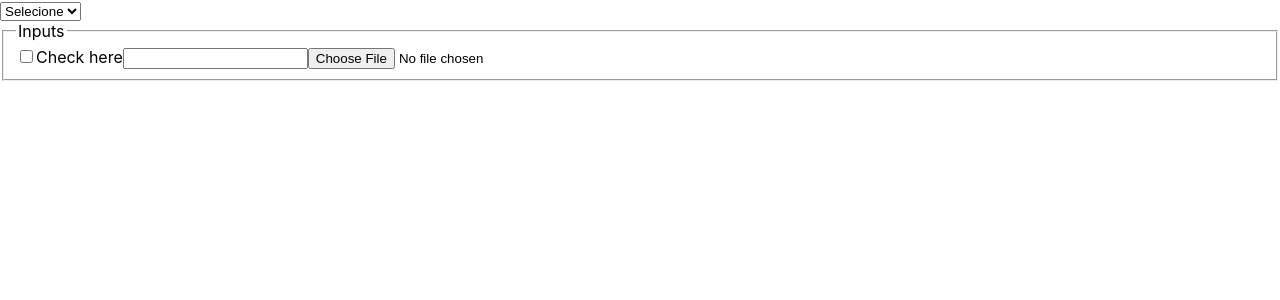
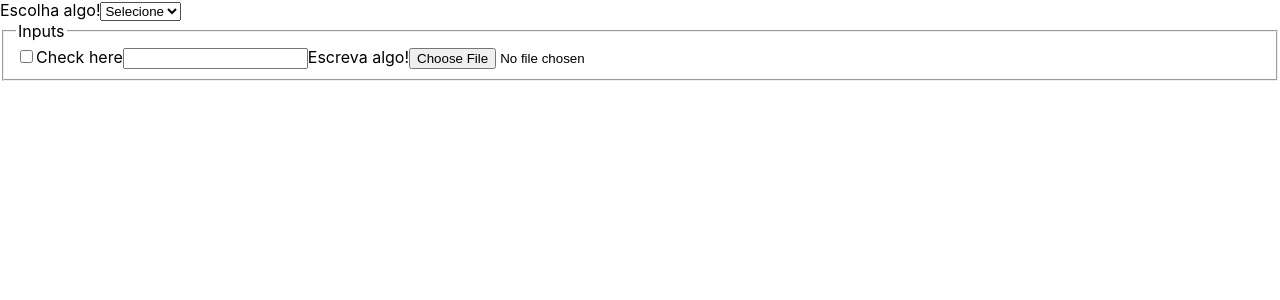
Before and after one commit to LucianoAAP/trybe-exercises, a React (Create React App) app in the folder exercises/bloco-12/componentes-com-estado-eventos-e-formularios-com-react_2/testando-forms/: page / in a window 1280 px wide. Shown: the top 300 px of the page. Built offline with nearby package versions, Linux system fonts and the light colour scheme.

Commit message:
ex 8 conteudo

```diff
--- a/exercises/bloco-12/componentes-com-estado-eventos-e-formularios-com-react_2/testando-forms/src/App.js
+++ b/exercises/bloco-12/componentes-com-estado-eventos-e-formularios-com-react_2/testando-forms/src/App.js
@@ -5,20 +5,28 @@ class Select extends React.Component {
   render() {
     const {name, onChange, value} = this.props;
     return (
-      <select name={name} onChange={onChange} value={value} >
+      <label>
+        {value.length ? '' : 'Escolha algo!'}
+        <select name={name} onChange={onChange} value={value} >
         <option value=''>Selecione</option>
         <option value='Opção 1'>Opção 1</option>
         <option value='Opção 2'>Opção 2</option>
       </select>
+      </label>
     );
   }
 }
 
-class Input extends React.Component {
+class Fieldset extends React.Component {
   render() {
-    const {name, type, onChange, value} = this.props;
+    const {escrevaValue, checkValue, handleChange} = this.props;
     return (
-      <input name={name} type={type} onChange={onChange} value={value} />
+      <fieldset>
+        <legend>Inputs</legend>
+        <input name='check' type='checkbox' onChange={handleChange} value={checkValue} />{checkValue === false ? 'Check here' : ''}
+        <input name='Escreva' onChange={handleChange} value={escrevaValue} />{escrevaValue.length ? '' : 'Escreva algo!'}
+        <input name='subir' type="file" ref={this.fileInput} />
+      </fieldset>
     );
   }
 }
@@ -49,12 +57,7 @@ class App extends React.Component {
     return (
       <form>
         <Select name='Selecione' onChange={this.handleChange} value={Selecione} />
-        <fieldset>
-          <legend>Inputs</legend>
-          <Input name='check' type='checkbox' onChange={this.handleChange} value={check} />Check here
-          <Input name='Escreva' onChange={this.handleChange} value={Escreva} />
-          <Input name='subir' type="file" ref={this.fileInput} />
-        </fieldset>
+        <Fieldset handleChange={this.handleChange} escrevaValue={Escreva} checkValue={check} />
       </form>
     );
   }
```
